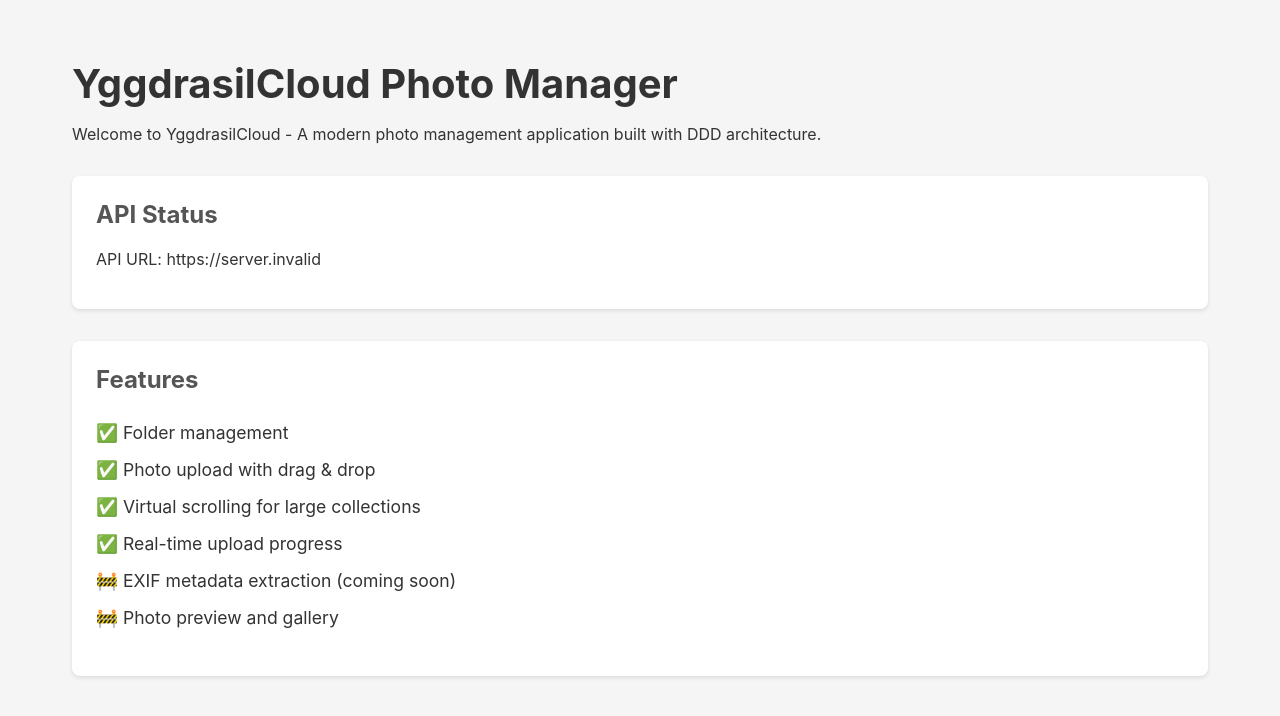
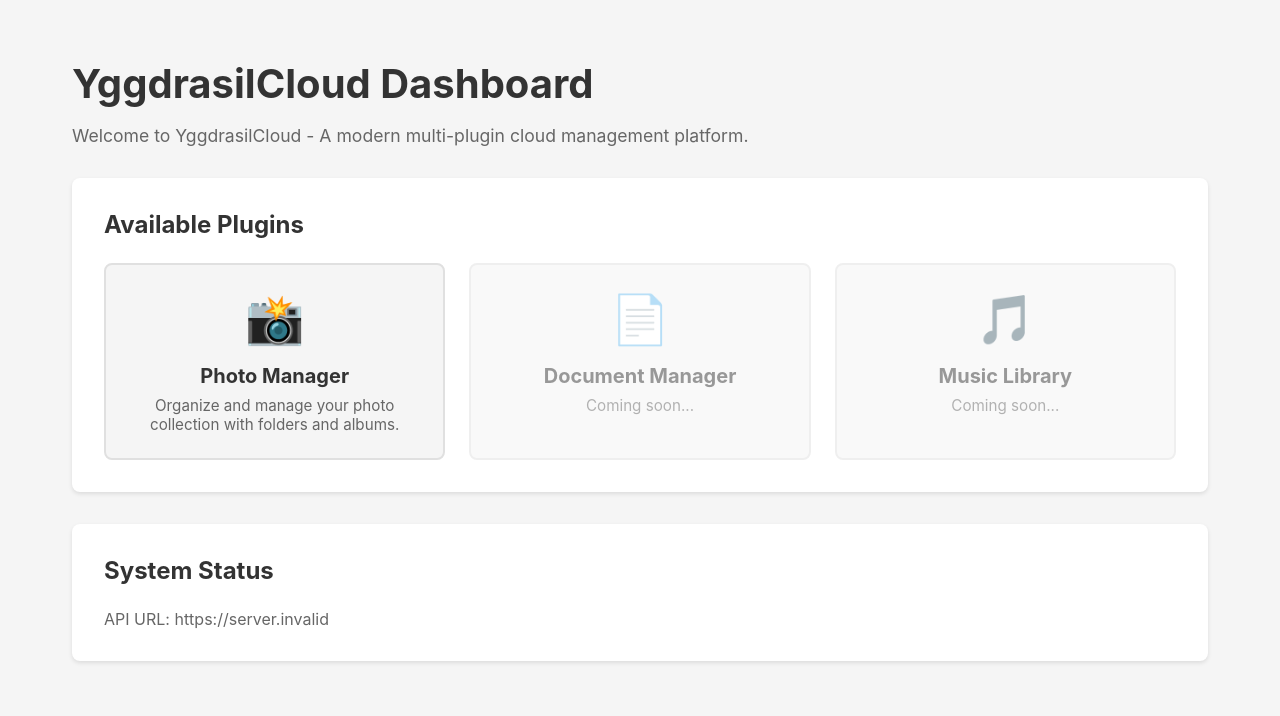
Before and after one commit to YggdrasilCloud/frontend, a SvelteKit app: page / in a window 1280 px wide. Shown: the top 716 px of the page. Built offline with nearby package versions, Linux system fonts and the light colour scheme; no server answers.

Commit message:
Transform home page into multi-plugin dashboard
Prepare the architecture for adding more features with a plugin-based approach.

```diff
--- a/src/routes/+page.svelte
+++ b/src/routes/+page.svelte
@@ -3,24 +3,35 @@
 </script>
 
 <main>
-	<h1>YggdrasilCloud Photo Manager</h1>
-	<p>Welcome to YggdrasilCloud - A modern photo management application built with DDD architecture.</p>
+	<h1>YggdrasilCloud Dashboard</h1>
+	<p>Welcome to YggdrasilCloud - A modern multi-plugin cloud management platform.</p>
+
+	<div class="plugins">
+		<h2>Available Plugins</h2>
+		<div class="plugin-grid">
+			<a href="/photos" class="plugin-card">
+				<div class="plugin-icon">📸</div>
+				<h3>Photo Manager</h3>
+				<p>Organize and manage your photo collection with folders and albums.</p>
+			</a>
+
+			<div class="plugin-card disabled">
+				<div class="plugin-icon">📄</div>
+				<h3>Document Manager</h3>
+				<p>Coming soon...</p>
+			</div>
+
+			<div class="plugin-card disabled">
+				<div class="plugin-icon">🎵</div>
+				<h3>Music Library</h3>
+				<p>Coming soon...</p>
+			</div>
+		</div>
+	</div>
 
 	<div class="status">
-		<h2>API Status</h2>
+		<h2>System Status</h2>
 		<p>API URL: {env.PUBLIC_API_URL || 'Not configured'}</p>
-	</div>
-
-	<div class="features">
-		<h2>Features</h2>
-		<ul>
-			<li>✅ Folder management</li>
-			<li>✅ Photo upload with drag & drop</li>
-			<li>✅ Virtual scrolling for large collections</li>
-			<li>✅ Real-time upload progress</li>
-			<li>🚧 EXIF metadata extraction (coming soon)</li>
-			<li>🚧 Photo preview and gallery</li>
-		</ul>
 	</div>
 </main>
 
@@ -32,32 +43,82 @@
 	}
 
 	h1 {
-		color: #333;
+		color: var(--color-text);
 		font-size: 2.5rem;
 		margin-bottom: 1rem;
 	}
 
-	.status,
-	.features {
-		background: white;
-		padding: 1.5rem;
-		border-radius: 8px;
-		margin-top: 2rem;
-		box-shadow: 0 2px 4px rgba(0, 0, 0, 0.1);
+	main > p {
+		color: var(--color-text-secondary);
+		font-size: 1.1rem;
+		margin-bottom: var(--spacing-xl);
+	}
+
+	.plugins,
+	.status {
+		background: var(--color-bg-alt);
+		padding: var(--spacing-xl);
+		border-radius: var(--radius-md);
+		margin-top: var(--spacing-xl);
+		box-shadow: var(--shadow-md);
 	}
 
 	h2 {
 		margin-top: 0;
-		color: #555;
+		color: var(--color-text);
+		margin-bottom: var(--spacing-lg);
 	}
 
-	ul {
-		list-style: none;
-		padding: 0;
+	.plugin-grid {
+		display: grid;
+		grid-template-columns: repeat(auto-fill, minmax(280px, 1fr));
+		gap: var(--spacing-lg);
 	}
 
-	li {
-		padding: 0.5rem 0;
-		font-size: 1.1rem;
+	.plugin-card {
+		background: var(--color-bg);
+		border: 2px solid var(--color-border);
+		border-radius: var(--radius-md);
+		padding: var(--spacing-lg);
+		text-decoration: none;
+		color: var(--color-text);
+		transition: all 0.2s;
+		display: flex;
+		flex-direction: column;
+		align-items: center;
+		text-align: center;
+	}
+
+	.plugin-card:not(.disabled):hover {
+		box-shadow: var(--shadow-md);
+		transform: translateY(-2px);
+		border-color: var(--color-primary);
+	}
+
+	.plugin-card.disabled {
+		opacity: 0.5;
+		cursor: not-allowed;
+	}
+
+	.plugin-icon {
+		font-size: 3rem;
+		margin-bottom: var(--spacing-md);
+	}
+
+	.plugin-card h3 {
+		margin: 0 0 var(--spacing-sm) 0;
+		color: var(--color-text);
+		font-size: 1.25rem;
+	}
+
+	.plugin-card p {
+		margin: 0;
+		color: var(--color-text-secondary);
+		font-size: 0.95rem;
+	}
+
+	.status p {
+		color: var(--color-text-secondary);
+		margin: 0;
 	}
 </style>
```
